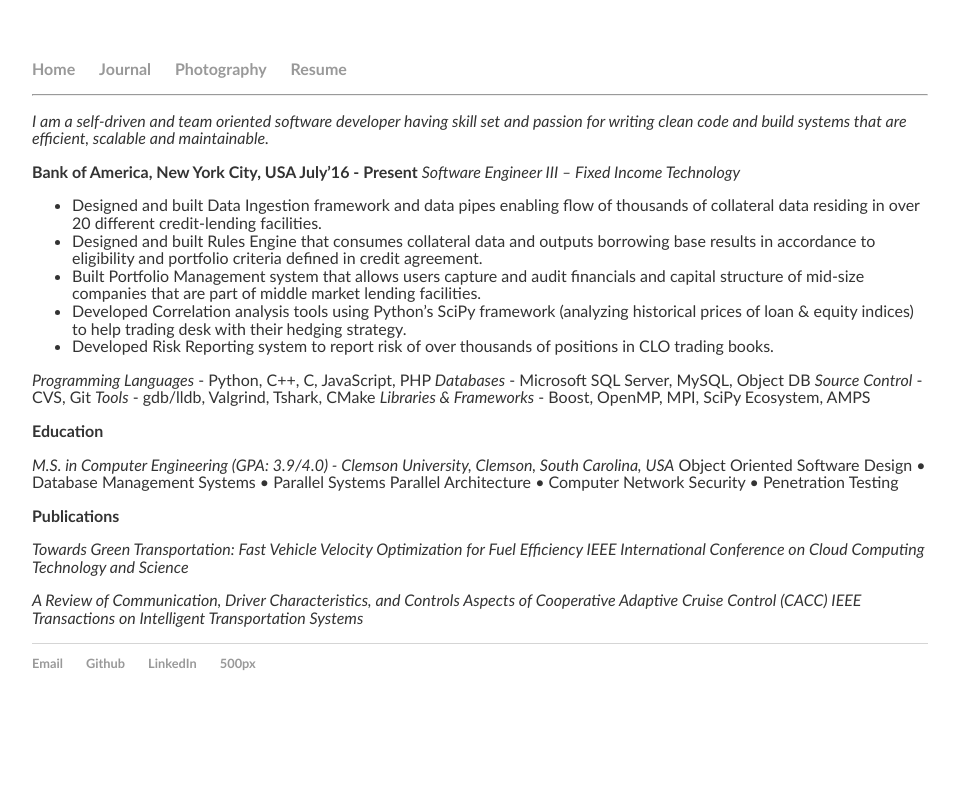
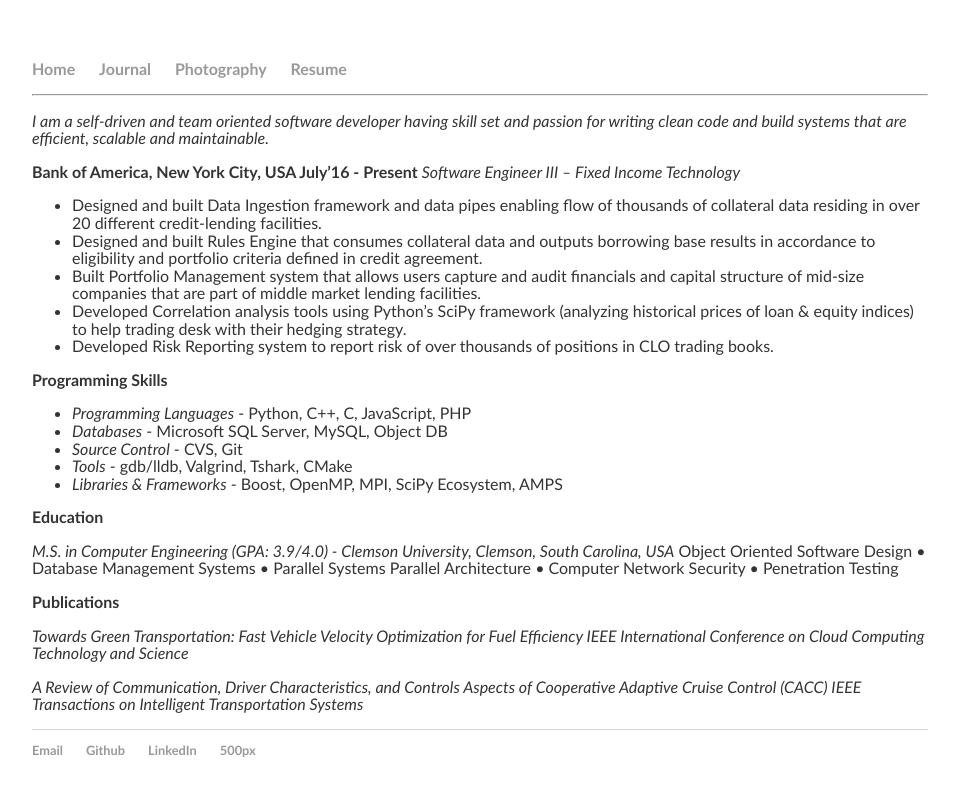
Before and after one commit to vivekgautham/vivekgautham.github.io, a Jekyll site: the page built from resume/index.html, in a window 1280 px wide. Shown: the top 797 px of the page, without its empty margins (160-1119 px from the left). Built offline with Jekyll 4.4.1, drawn with Linux system fonts in a browser that asks for light colours; nearby versions of some CDN libraries.

Commit message:
Updating Resume...

```diff
--- a/_includes/_resume/resume.md
+++ b/_includes/_resume/resume.md
@@ -13,11 +13,13 @@
 & equity indices) to help trading desk with their hedging strategy.
 - Developed Risk Reporting system to report risk of over thousands of positions in CLO trading books.
 
-_Programming Languages_ - Python, C++, C, JavaScript, PHP
-_Databases_ - Microsoft SQL Server, MySQL, Object DB
-_Source Control_ - CVS, Git
-_Tools_ - gdb/lldb, Valgrind, Tshark, CMake
-_Libraries & Frameworks_ - Boost, OpenMP, MPI, SciPy Ecosystem, AMPS
+**Programming Skills**
+
+- _Programming Languages_ - Python, C++, C, JavaScript, PHP
+- _Databases_ - Microsoft SQL Server, MySQL, Object DB
+- _Source Control_ - CVS, Git
+- _Tools_ - gdb/lldb, Valgrind, Tshark, CMake
+- _Libraries & Frameworks_ - Boost, OpenMP, MPI, SciPy Ecosystem, AMPS
 
 **Education**
 
```
